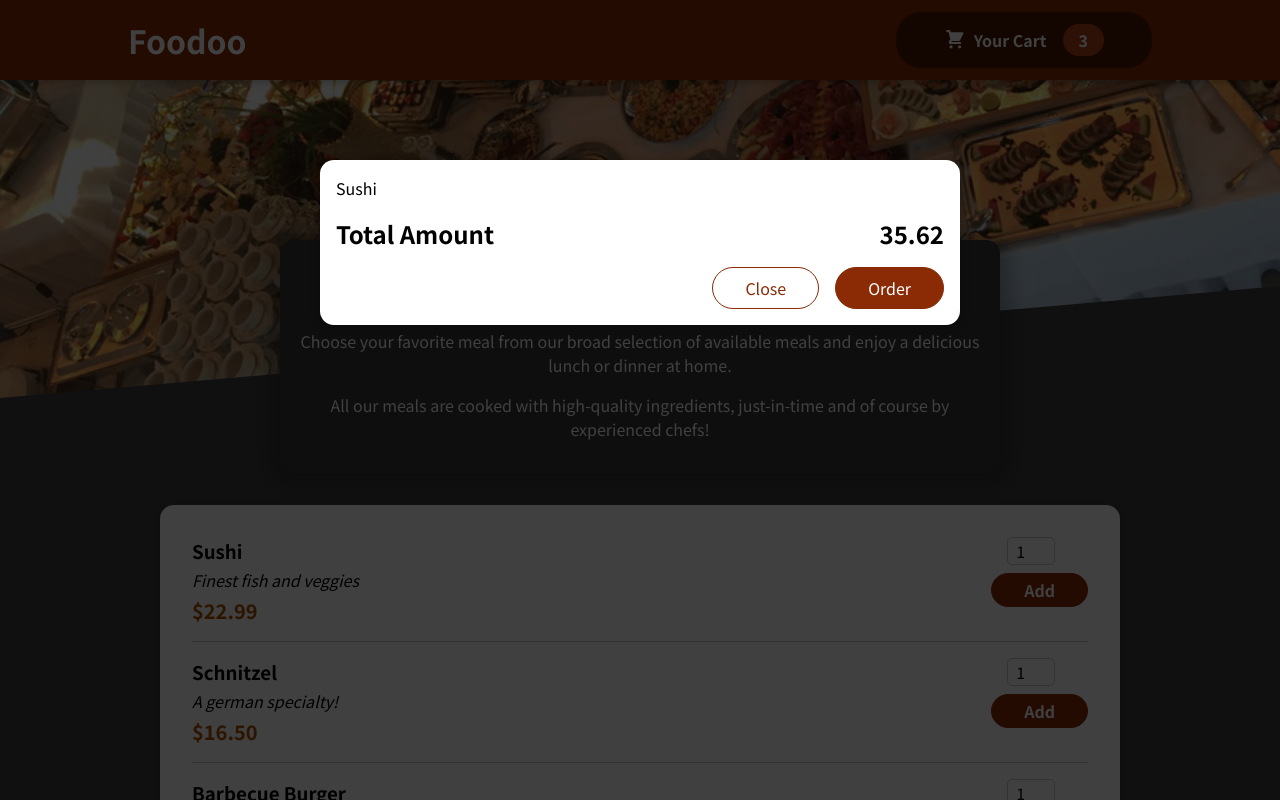
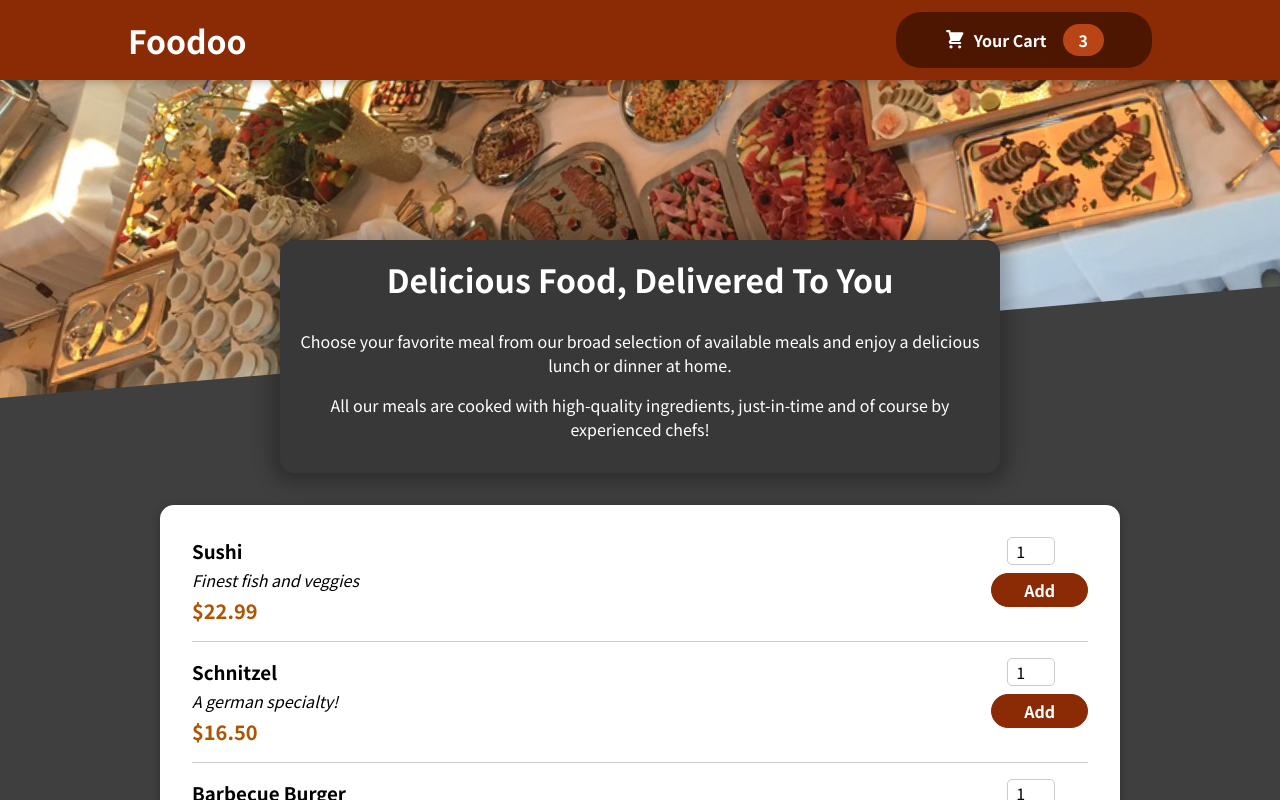
Before and after one commit to dezfuture/React_Food_Order_App, a React (Create React App) app: page / in a window 1280 px wide. Shown: the top 800 px of the page. Built offline with nearby package versions, Linux system fonts and the light colour scheme.

Commit message:
Managinig Cart and Modal State

```diff
--- a/src/App.js
+++ b/src/App.js
@@ -1,14 +1,24 @@
-import { Fragment } from "react";
+import { Fragment, useState } from "react";
 
 import Header from "./components/Layout/Header";
 import Meals from "./components/Meals/Meals";
 import Cart from "./components/Cart/Cart";
 
 function App() {
+  const [cartIsShown, setCartIsShown] = useState(false);
+
+  const showCartHandler = () => {
+    setCartIsShown(true);
+  };
+
+  const hideCartHandler = () => {
+    setCartIsShown(false);
+  };
+
   return (
     <Fragment>
-      <Cart />
-      <Header />
+      {cartIsShown && <Cart onClose={hideCartHandler} />}
+      <Header onShowCart={showCartHandler} />
       <main>
         <Meals />
       </main>
--- a/src/components/Cart/Cart.js
+++ b/src/components/Cart/Cart.js
@@ -11,14 +11,16 @@
   );
 
   return (
-    <Modal>
+    <Modal onClose={props.onClose}>
       {cartItems}
       <div className={classes.total}>
         <span>Total Amount</span>
         <span>35.62</span>
       </div>
       <div className={classes.actions}>
-        <button className={classes["button--alt"]}>Close</button>
+        <button className={classes["button--alt"]} onClick={props.onClose}>
+          Close
+        </button>
         <button className={classes.button}>Order</button>
       </div>
     </Modal>
--- a/src/components/Layout/Header.js
+++ b/src/components/Layout/Header.js
@@ -9,7 +9,7 @@
     <Fragment>
       <header className={classes.header}>
         <h1>Foodoo</h1>
-        <HeaderCartButton />
+        <HeaderCartButton onClick={props.onShowCart} />
       </header>
       <div className={classes["main-image"]}>
         <img src={mealsImage} alt="A table full of delecious food!" />
--- a/src/components/Layout/HeaderCartButton.js
+++ b/src/components/Layout/HeaderCartButton.js
@@ -5,7 +5,7 @@
 
 const HeaderCartButton = (props) => {
   return (
-    <button className={classes.button}>
+    <button className={classes.button} onClick={props.onClick}>
       <span className={classes.icon}>
         <CartIcon />
       </span>
--- a/src/components/UI/Modal.js
+++ b/src/components/UI/Modal.js
@@ -4,7 +4,7 @@
 import classes from "./Modal.module.css";
 
 const Backdrop = (props) => {
-  return <div className={classes.backdrop} />;
+  return <div className={classes.backdrop} onClick={props.onClose} />;
 };
 
 const ModalOverlay = (props) => {
@@ -20,7 +20,10 @@
 const Modal = (props) => {
   return (
     <Fragment>
-      {ReactDOM.createPortal(<Backdrop />, portalElement)}
+      {ReactDOM.createPortal(
+        <Backdrop onClose={props.onClose} />,
+        portalElement
+      )}
       {ReactDOM.createPortal(
         <ModalOverlay>{props.children}</ModalOverlay>,
         portalElement
```
Also changed, not shown: 1 other file (tests, documents, lock files or other folders).
